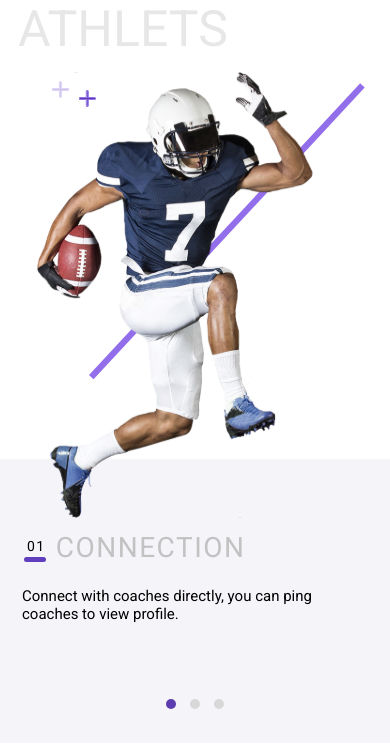
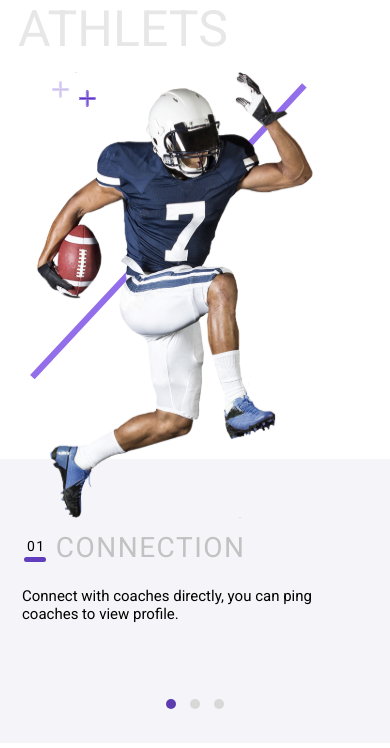
Before and after one commit to nutcom3/sportlab, a Next.js app: page / in a window 390 px wide. Shown: the top 748 px of the page. Built offline with nearby package versions, Linux system fonts and the light colour scheme.

Commit message:
adjust css responsive mobile size

```diff
--- a/components/content/content.module.css
+++ b/components/content/content.module.css
@@ -83,7 +83,6 @@
     font-weight: 400;
     line-height: normal;
     padding-top: 20px;
-    width: 284px;
   }
 
   .article {
@@ -97,6 +96,7 @@
     margin-top: 237px;
     padding-left: 22px;
     height: 284px;
+    width: 285px;
   }
 }
 
--- a/src/app/page.module.css
+++ b/src/app/page.module.css
@@ -94,7 +94,6 @@
     margin-left: auto;
     margin-right: auto;
     top: 82.91px;
-    left: 15%;
     z-index: -1;
   }
 }
```
